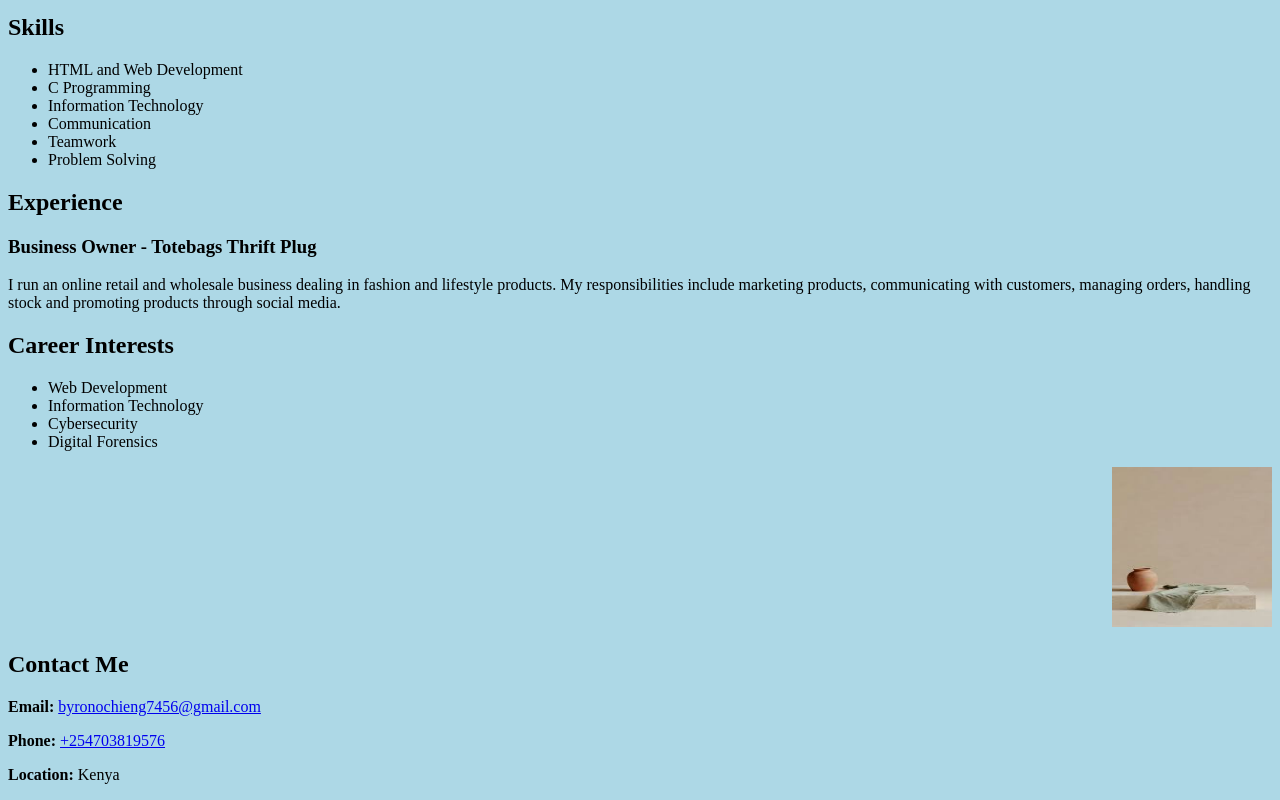
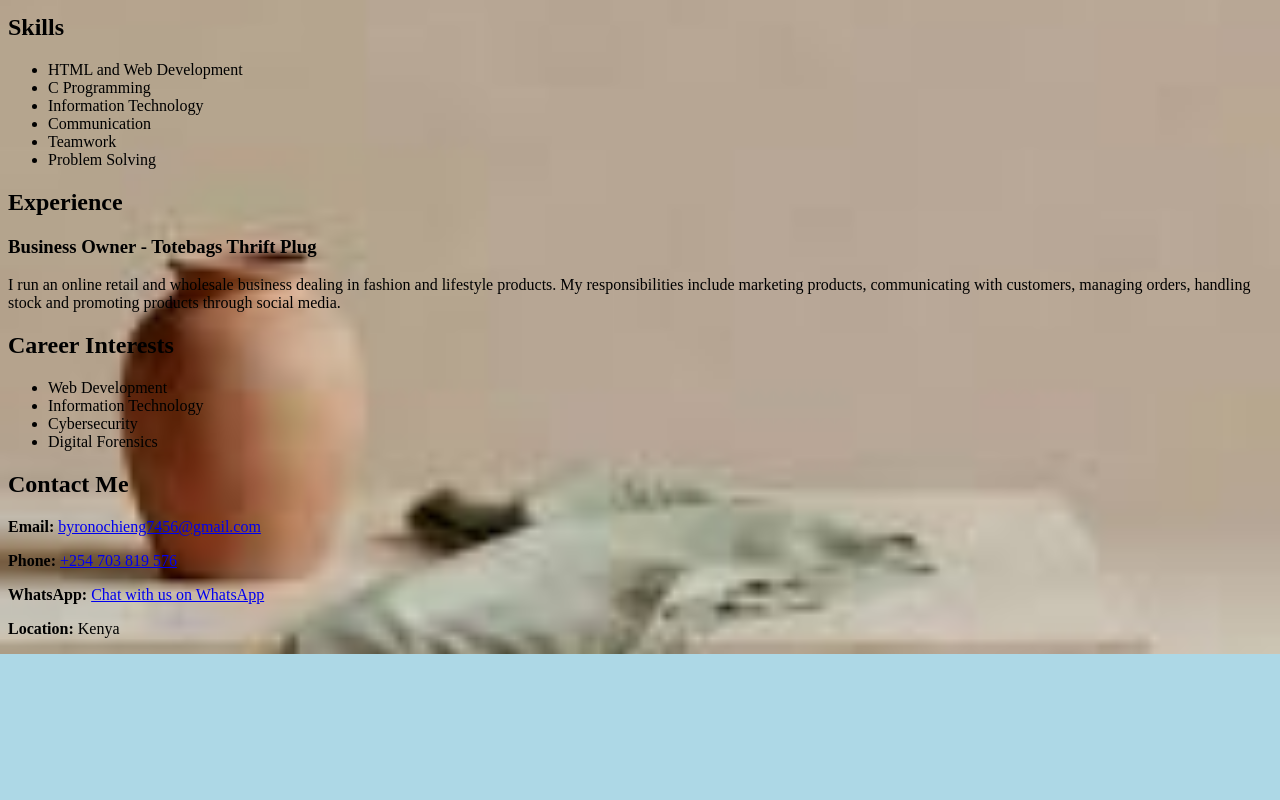
Before and after one commit to byricckk/patrickbyron-cv-website, a plain HTML site: page index.html in a window 1280 px wide. Shown: the part 757-1557 px from the top of the page. After the commit the page ends 1411 px from the top, so only its background shows below. Drawn offline with Linux system fonts and the light colour scheme.

Commit message:
Revise contact details and enhance page styling
Updated contact information and added WhatsApp link. Improved styling with background image.

```diff
--- a/index.html
+++ b/index.html
@@ -8,7 +8,9 @@
 
 </head>
 
+
 <body bgcolor="lightblue">
+
 <h1> Patrick Byron, IN17/00088/25 </h1>
 <p> Bachelor of Information Technology Student </p>
 
@@ -71,39 +73,20 @@
     <li> Digital Forensics </li>
 </ul>
 
-<div align="right">
-<img src="background.jpg" width="160px" height="160px">
-</div>
-
 <h2> Contact Me </h2>
 <p> <b> Email:</b> <a href="mailto:byronochieng7456@gmail.com"> byronochieng7456@gmail.com </a>  </p>
-<p> <b> Phone:</b> <a href="contactto:+254703819576"> +254703819576 </a>  </p>
+<p> <b> Phone:</b> <a href="tel:+254703819576"> +254 703 819 576 </a>  </p>
+<p> <b>WhatsApp:</b> <a href="https://wa.me/254703819576">Chat with us on WhatsApp</a> </p>
 <p> <b> Location:</b> Kenya</p>
 
-
-
-
-
-
-
-
-
-
-
-
-
-
-
-
-
-
-
-
-
-
-
-
-
+<style>
+    body{
+        background-image: url("background.jpg");
+        background-size: cover;
+        background-position: center;
+        background-repeat: no-repeat;
+    }
+</style>
 </body>
 
 </html>
```
